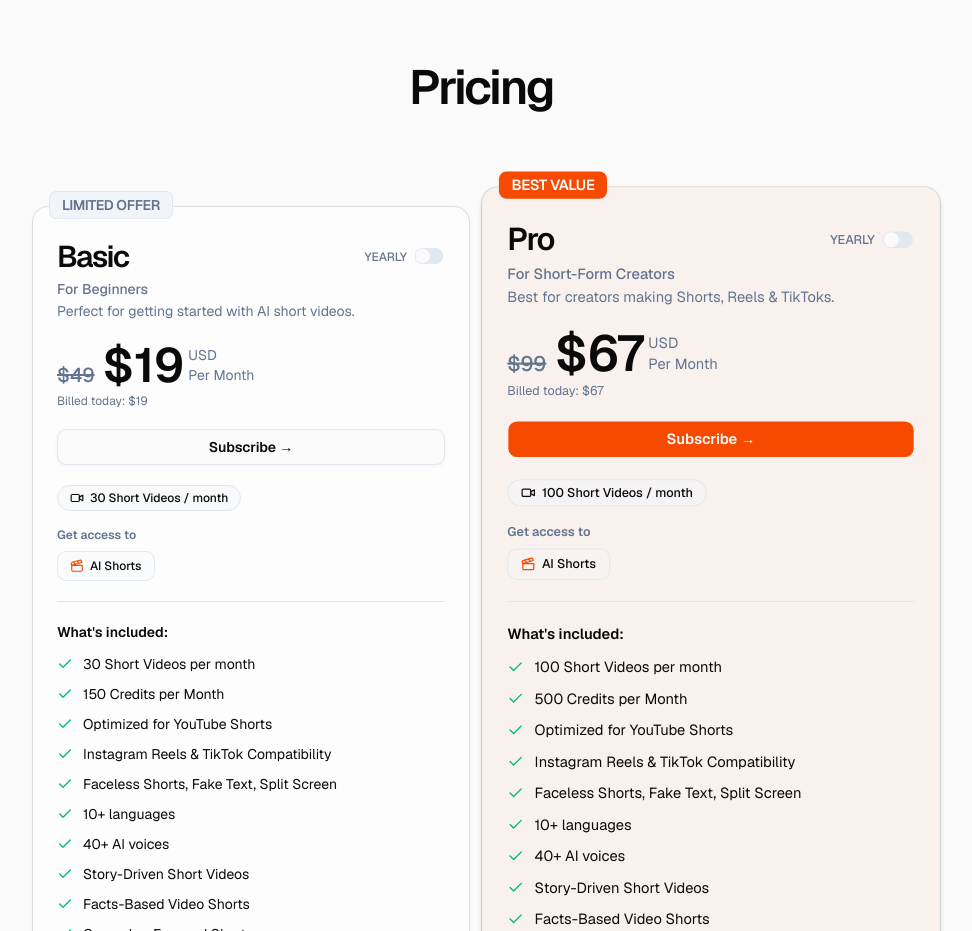
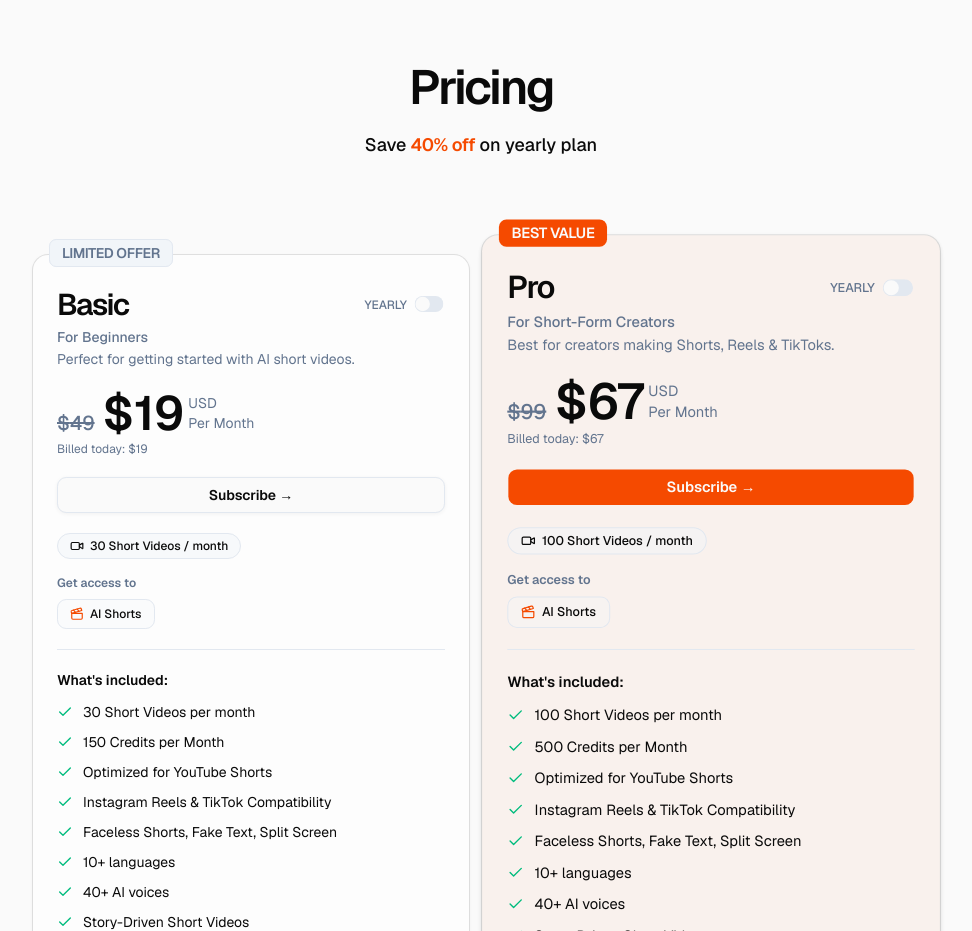
Before and after one commit to yashrajvrma/ShortsVid, a Next.js app: page / in a window 1280 px wide. Shown: the part 3800-4731 px from the top of the page, without its empty margins (159-1131 px from the left). Built offline with nearby package versions, Linux system fonts and the light colour scheme; no server answers.

Commit message:
fix: change hero text

```diff
--- a/components/home/pricing-section.tsx
+++ b/components/home/pricing-section.tsx
@@ -126,6 +126,13 @@ export function PricingSection() {
         <div className="text-center sm:mb-24 mb-16">
           <div className="text-4xl sm:text-5xl font-semibold tracking-tighter text-foreground mb-4">
             Pricing
+          </div>
+          <div className="text-lg mt-5 font-medium">
+            Save{" "}
+            <span className="text-primary font-semibold tracking-tight">
+              40% off
+            </span>{" "}
+            on yearly plan
           </div>
         </div>
 
```
